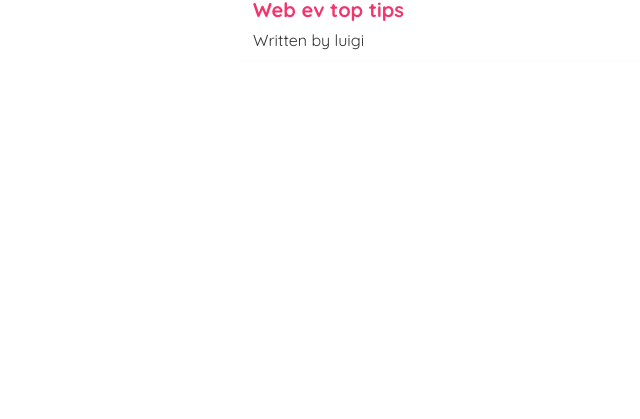
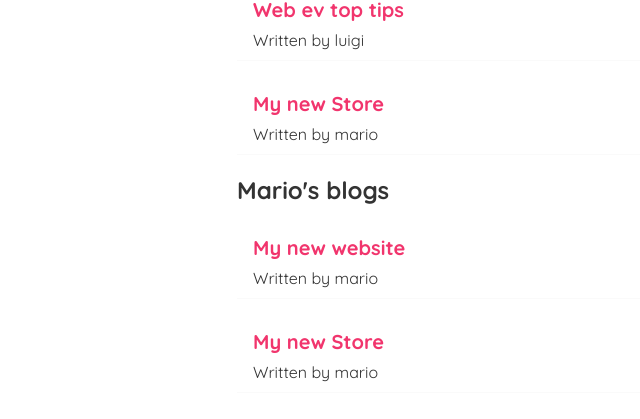
Before and after one commit to reignwestry/youtube-netninja-react-course, a React (Vite) app: page / in a window 1280 px wide. Shown: the part 311-730 px from the top of the page, without its empty margins (103-743 px from the left). Built offline with nearby package versions, Linux system fonts and the light colour scheme.

Commit message:
Finished ReusingComponents

```diff
--- a/src/Home.jsx
+++ b/src/Home.jsx
@@ -22,12 +22,20 @@
       author: "luigi",
       id: 3,
     },
+    {
+      title: "My new Store",
+      body: "lorem ipsum ...",
+      author: "mario",
+      id: 4,
+    },
   ]);
 
   //Passing blogs to the child component
   return (
     <div className="home">
       <BlogList blogs={blogs} title="All Blogs!" />
+      {/* //note Filter filters all elements that match the blog author mario */}
+      <BlogList blogs={blogs.filter((blog)=> blog.author === 'mario' )} title="Mario's blogs" />
       </div>
     )
 };
```
Also changed, not shown: src/BlogList.jsx (+3 -4 lines).
